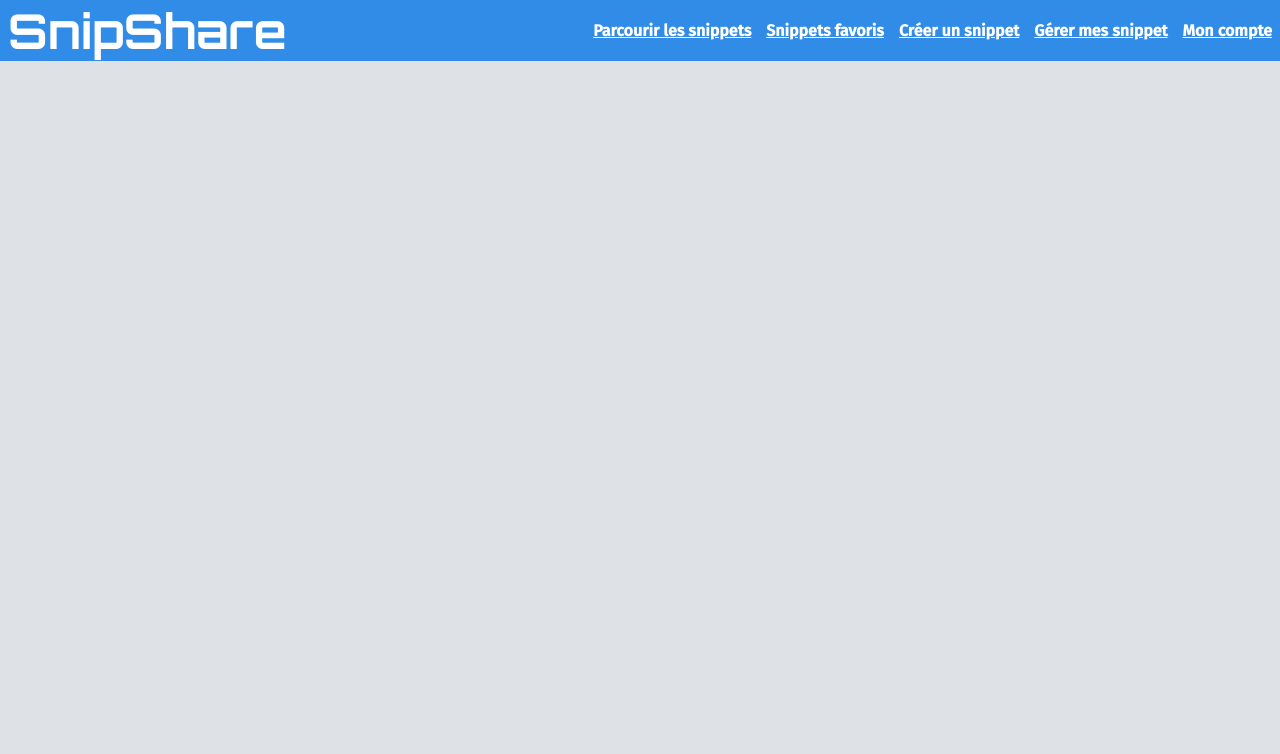
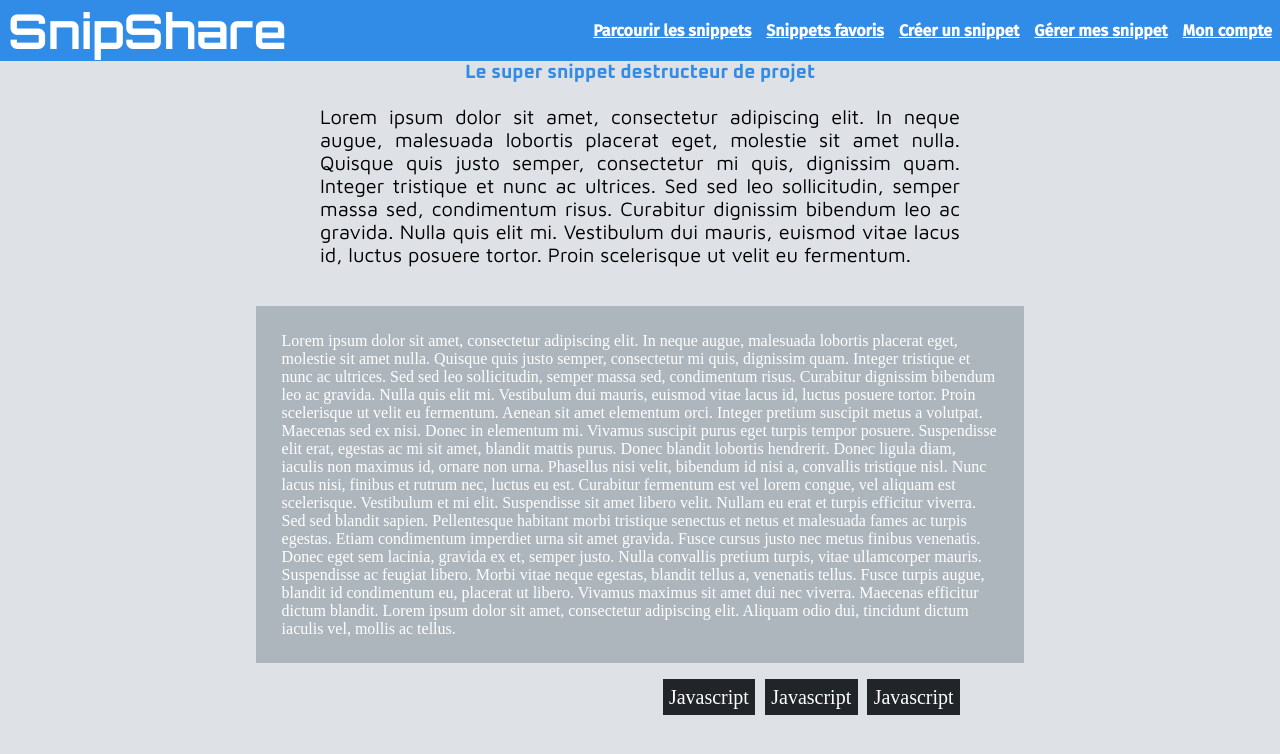
Before and after one commit to Quentindrms/snipShare, a React app in the folder frontend/: page /snippet-details in a window 1280 px wide. Shown: the top 754 px of the page. Built offline with nearby package versions, Linux system fonts and the light colour scheme; the HTML template or start-up script is replaced by a standard one.

Commit message:
Création de la page snippetDetails affichant les détails Création des éléments CodeArea, DescriptionArea, Tags pour affichage sur la page snippetDetails Stylisation des éléments crées

```diff
--- /dev/null
+++ b/frontend/src/components/SnippetDetails/CodeArea/CodeArea.tsx
@@ -0,0 +1,16 @@
+import './codeArea.css';
+
+interface CodeAreaSnippet{
+    code: string,
+}
+
+export function CodeArea({code}:CodeAreaSnippet){
+
+    return(
+        <div className="snippet-code-area">
+            <p className="snippet-code">{code}</p>
+        </div>
+    )
+}
+
+export default CodeArea;
--- /dev/null
+++ b/frontend/src/components/SnippetDetails/CodeArea/codeArea.css
@@ -0,0 +1,13 @@
+.snippet-code-area {
+    background-color: var(--color-gray-500);
+    margin-top: 5vh;
+
+    margin-left: 20vw;
+    margin-right: 20vw;
+
+    padding: 2vw;
+}
+
+.snippet-code{
+    color: var(--color-white);
+}
--- /dev/null
+++ b/frontend/src/components/SnippetDetails/DescriptionArea/DescriptionArea.tsx
@@ -0,0 +1,16 @@
+import './descriptionArea.css'
+
+interface DescriptionAreaProps{
+    text: string;
+}
+
+export function DescriptionArea({text}:DescriptionAreaProps) {
+
+    return (
+            <p className="description-area">
+                {text}
+            </p>
+    )
+}
+
+export default DescriptionArea;
--- /dev/null
+++ b/frontend/src/components/SnippetDetails/DescriptionArea/descriptionArea.css
@@ -0,0 +1,9 @@
+
+.description-area{
+    text-align: justify;
+    padding-top: 2.5vh;
+    padding-left: 25vw;
+    padding-right: 25vw;
+    font-family: var(--font-maven);
+    font-size: 2.5vh;
+}
--- /dev/null
+++ b/frontend/src/components/SnippetDetails/Tags/Tags.tsx
@@ -0,0 +1,14 @@
+import './tag.css';
+
+interface TagsProps{
+    text: string,
+}
+
+export function Tags({text}:TagsProps){
+
+
+    return(<p className="snippet-tag">{text}</p>)
+
+}
+
+export default Tags;
--- /dev/null
+++ b/frontend/src/components/SnippetDetails/Tags/tag.css
@@ -0,0 +1,8 @@
+
+.snippet-tag{
+    font-size: 2.5vh;
+    background-color: var(--color-gray-900);
+    color: var(--color-white);
+    padding: 0.5vw;
+    width: fit-content;
+}
--- /dev/null
+++ b/frontend/src/components/Titles/Title-2.tsx
@@ -0,0 +1,12 @@
+import './title.css';
+
+interface Title2Props{
+    text : string,
+    center: boolean,
+}
+
+export function Title2({text, center}:Title2Props){
+    return (<h2 className={`title-2${center ? '-centered' : ''}`}>{text}</h2>)
+}
+
+export default Title2;
--- /dev/null
+++ b/frontend/src/components/Titles/title.css
@@ -0,0 +1,12 @@
+.title-2-centered {
+    font-size: 1.5vw;
+    text-align: center;
+    font-family: var(--font-oxanium);
+    color: var(--color-primary-500)
+}
+
+.title-2 {
+    font-size: 2.5vw;
+    font-family: var(--font-oxanium);
+    color: var(--color-primary-500)
+}
--- a/frontend/src/main.tsx
+++ b/frontend/src/main.tsx
@@ -5,6 +5,7 @@ import { BrowserRouter, Route, Routes } from 'react-router'
 import Header from './components/Header/Header'
 import Homepage from './views/Homepage'
 import BrowseSnippets from './views/BrowseSnippets'
+import SnippetDetails from './views/SnippetDetails'
 
 createRoot(document.getElementById('root')!).render(
   <StrictMode>
@@ -13,6 +14,7 @@ createRoot(document.getElementById('root')!).render(
       <Routes>
         <Route path="/" element={<Homepage />} />
         <Route path="/browse-snippets" element={<BrowseSnippets />} />
+        <Route path="/snippet-details" element={<SnippetDetails />} />
       </Routes>
     </BrowserRouter>
   </StrictMode>,
--- a/frontend/src/style.css
+++ b/frontend/src/style.css
@@ -25,13 +25,6 @@ body{
     margin-top: 2rem;
 }
 
-.title-2-centered{
-    font-size: 1.5vw;
-    text-align: center;
-    font-family: var(--font-oxanium);
-    color: var(--color-primary-500)
-}
-
 .browsepage-cta{
     display: flex;
     flex-direction: column;
@@ -44,6 +37,18 @@ body{
     display: flex;
     justify-content: center;
     margin: 1.5vw;
+}
+
+.snippet-tag-area{
+    display: flex;
+    flex-direction: row;
+    gap: 0.75vw;
+    justify-content: flex-end;
+
+    padding-left: 25vw;
+    padding-right: 25vw;
+    padding-top: 2vh;
+
 }
 
 @media (max-width: 900px){
--- /dev/null
+++ b/frontend/src/views/SnippetDetails.tsx
@@ -0,0 +1,36 @@
+import CodeArea from "../components/SnippetDetails/CodeArea/CodeArea";
+import DescriptionArea from "../components/SnippetDetails/DescriptionArea/DescriptionArea";
+import Tags from "../components/SnippetDetails/Tags/Tags";
+import Title2 from "../components/Titles/Title-2"
+
+export function SnippetDetails() {
+
+
+
+    return (
+        <>
+            <Title2 center={true} text="Le super snippet destructeur de projet" />
+
+            <DescriptionArea text="Lorem ipsum dolor sit amet, consectetur adipiscing elit. In neque augue, malesuada lobortis placerat eget, molestie sit amet nulla. Quisque quis justo semper, consectetur mi quis, dignissim quam. Integer tristique et nunc ac ultrices. Sed sed leo sollicitudin, semper massa sed, condimentum risus. Curabitur dignissim bibendum leo ac gravida. Nulla quis elit mi. Vestibulum dui mauris, euismod vitae lacus id, luctus posuere tortor. Proin scelerisque ut velit eu fermentum." />
+
+            <div className="snippet-contents">
+
+                <CodeArea code=' Lorem ipsum dolor sit amet, consectetur adipiscing elit. In neque augue, malesuada lobortis placerat eget, molestie sit amet nulla. Quisque quis justo semper, consectetur mi quis, dignissim quam. Integer tristique et nunc ac ultrices. Sed sed leo sollicitudin, semper massa sed, condimentum risus. Curabitur dignissim bibendum leo ac gravida. Nulla quis elit mi. Vestibulum dui mauris, euismod vitae lacus id, luctus posuere tortor. Proin scelerisque ut velit eu fermentum.
+
+                Aenean sit amet elementum orci. Integer pretium suscipit metus a volutpat. Maecenas sed ex nisi. Donec in elementum mi. Vivamus suscipit purus eget turpis tempor posuere. Suspendisse elit erat, egestas ac mi sit amet, blandit mattis purus. Donec blandit lobortis hendrerit. Donec ligula diam, iaculis non maximus id, ornare non urna. Phasellus nisi velit, bibendum id nisi a, convallis tristique nisl. Nunc lacus nisi, finibus et rutrum nec, luctus eu est. Curabitur fermentum est vel lorem congue, vel aliquam est scelerisque. Vestibulum et mi elit. Suspendisse sit amet libero velit. Nullam eu erat et turpis efficitur viverra. Sed sed blandit sapien. Pellentesque habitant morbi tristique senectus et netus et malesuada fames ac turpis egestas.
+
+                Etiam condimentum imperdiet urna sit amet gravida. Fusce cursus justo nec metus finibus venenatis. Donec eget sem lacinia, gravida ex et, semper justo. Nulla convallis pretium turpis, vitae ullamcorper mauris. Suspendisse ac feugiat libero. Morbi vitae neque egestas, blandit tellus a, venenatis tellus. Fusce turpis augue, blandit id condimentum eu, placerat ut libero. Vivamus maximus sit amet dui nec viverra. Maecenas efficitur dictum blandit. Lorem ipsum dolor sit amet, consectetur adipiscing elit. Aliquam odio dui, tincidunt dictum iaculis vel, mollis ac tellus. '/>
+
+                <div className="snippet-tag-area ">
+                    <Tags text='Javascript' />
+                    <Tags text='Javascript' />
+                    <Tags text='Javascript' />
+                </div>
+
+            </div>
+        </>
+    )
+
+}
+
+export default SnippetDetails;
```
